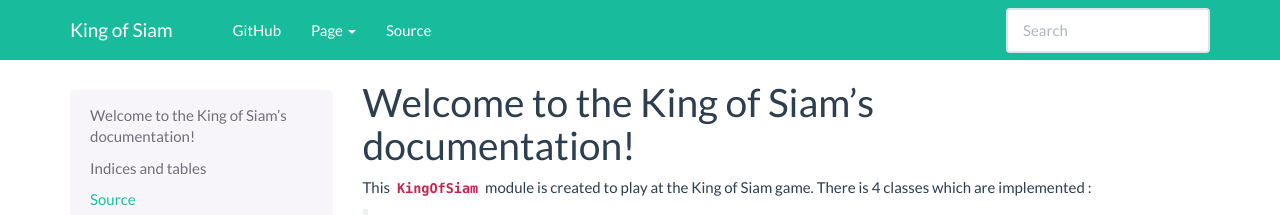
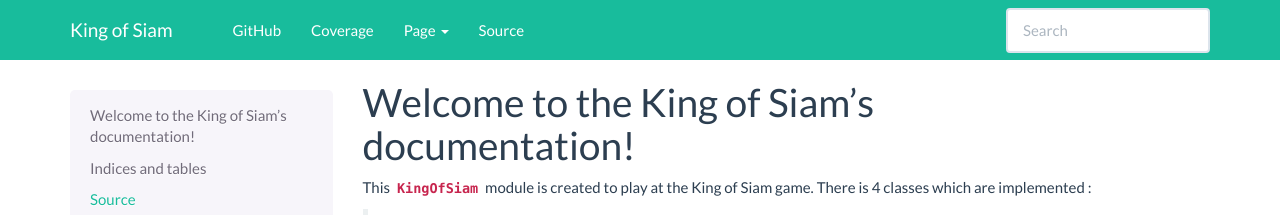
Before and after one commit to Teusner/Siam_Realm, a Sphinx documentation site: the page built from Sphinx/source/index.rst, in a window 1280 px wide. Shown: the top 215 px of the page. Built offline with Sphinx 7.4.7, drawn with Linux system fonts in a browser that asks for light colours.

Commit message:
fixing Sphinx Documentation

```diff
--- a/Sphinx/source/conf.py
+++ b/Sphinx/source/conf.py
@@ -65,6 +65,7 @@
     # an arbitrary url.
     'navbar_links': [
         ("GitHub", "https://github.com/Teusner/Siam_Realm", True),
+        ("Coverage", "../../../Module/coverage_html_report/index.html", True),
     ],
 
     # Render the next and previous page links in navbar. (Default: true)
```
Also changed, not shown: 5 other files.
